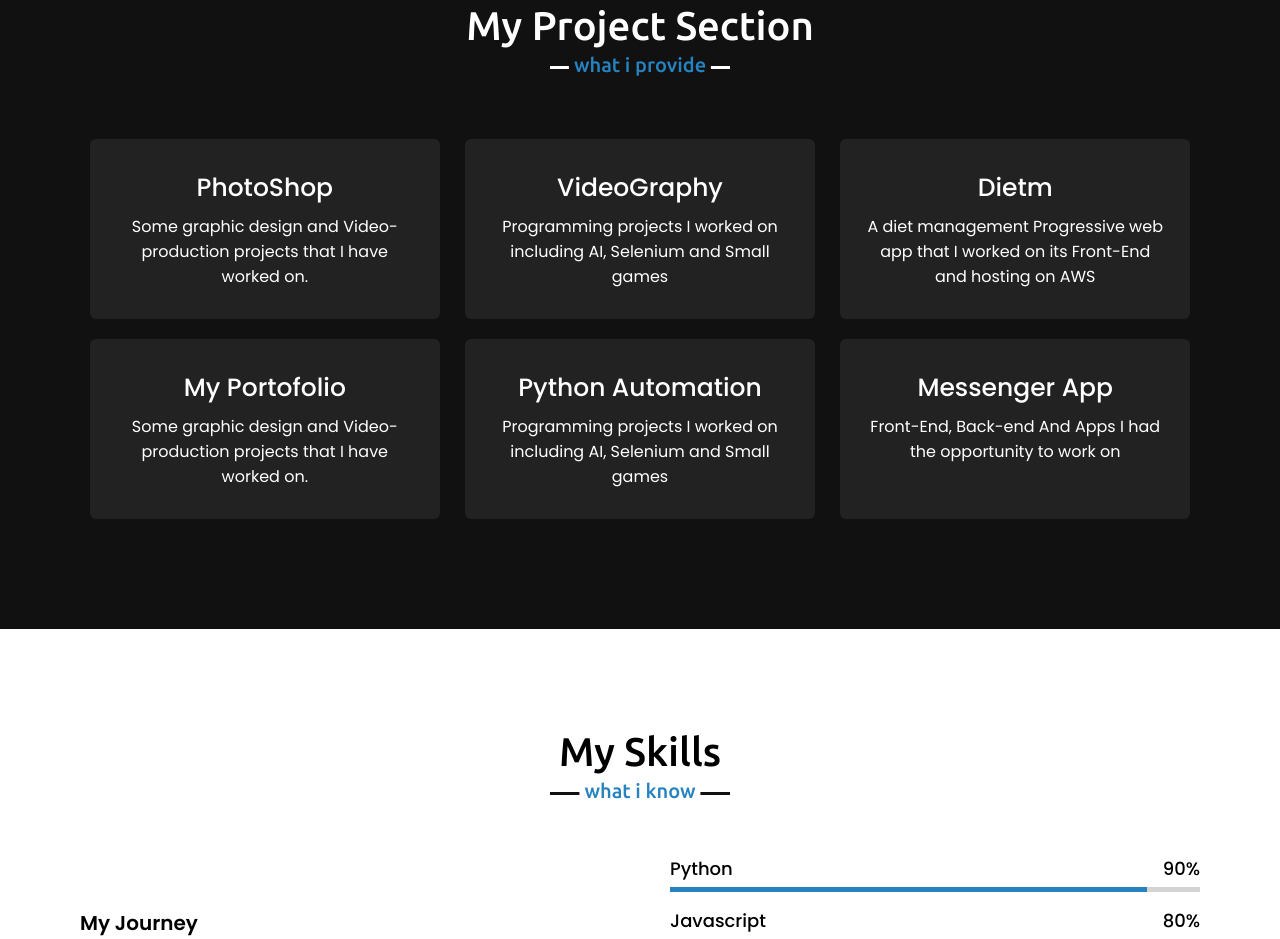
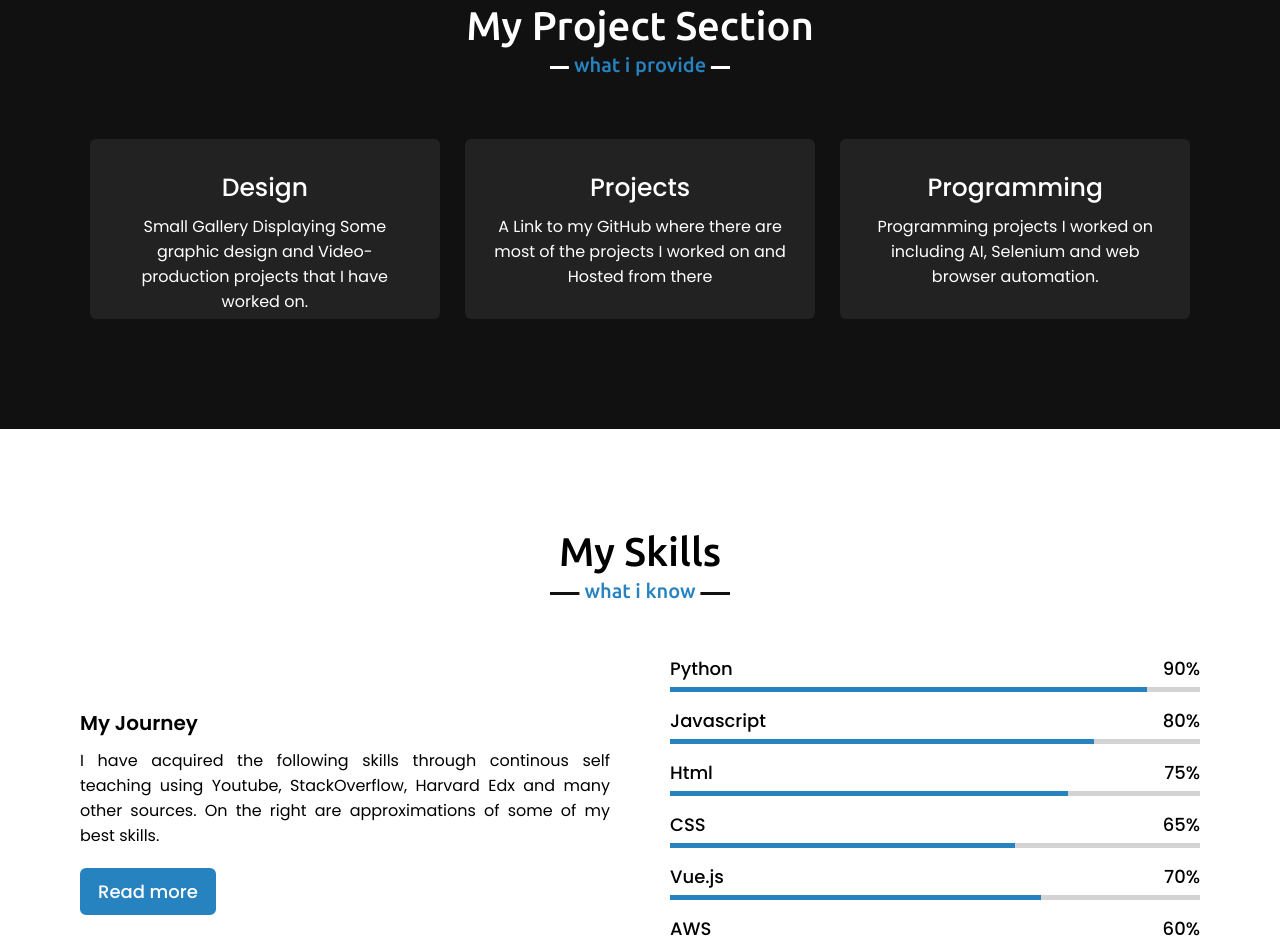
Before and after one commit to itsminani/Portfolio, a plain HTML site: page index.html in a window 1280 px wide. Shown: the part 1630-2569 px from the top of the page. Drawn offline with nearby package versions, Linux system fonts and the light colour scheme.

Commit message:
Added Resume

```diff
--- a/index.html
+++ b/index.html
@@ -1,5 +1,4 @@
 <!DOCTYPE html>
-<!-- Created By CodingNepal -->
 <html lang="en">
 <head>
     <meta charset="UTF-8">
@@ -34,7 +33,6 @@
         </div>
     </nav>
 
-    <!-- home section start -->
     <section class="home" id="home">
         <div class="max-width">
             <div class="home-content">
@@ -46,7 +44,6 @@
         </div>
     </section>
 
-    <!-- about section start -->
     <section class="about" id="about">
         <div class="max-width">
             <h2 class="title">About me</h2>
@@ -57,13 +54,12 @@
                 <div class="column right">
                     <div class="text">I'm Minani and I'm a <span class="typing-2"></span></div>
                     <p>I am deeply captivated by software engineering due to the imense challenges it provides that help my problem solving abilities. I was born and raised in Rwanda and computers have been my playground from a young age I just knew that i liked this subject and was lucky enough to find my passion at a young age.</p>
-                    <a href="#">Download CV</a>
+                    <a target="_blank" href="https://drive.google.com/file/d/108t7traPv9jHxFzoiQrmDD7HtdTeVadc/view?usp=sharing" >Download CV</a>
                 </div>
             </div>
         </div>
     </section>
 
-    <!-- creative section start -->
     <section class="creative" id="creative">
         <div class="max-width">
             <h2 class="title">My Project Section</h2>
@@ -72,53 +68,24 @@
                     <a href=".\Pages\PhotoDesign.html"">
                     <div class="box" >
 
-                        <div class="text" >PhotoShop</div>
-                        <p>Some graphic design and Video-production projects that I have worked on.</p>
+                        <div class="text" >Design</div>
+                        <p>Small Gallery Displaying Some graphic design and Video-production projects that I have worked on.</p>
                     </div>
                     </a>
                 </div>
                 <div class="card">
-                    <a href=".\Pages\Programming.html">
+                    <a href="https://github.com/itsminani?tab=repositories">
                         <div class="box">
-                            <!-- <i class="fas fa-chart-line"></i> -->
-                            <div class="text">VideoGraphy</div>
-                            <p>Programming projects I worked on including AI, Selenium and Small games</p>
+                            <div class="text">Projects</div>
+                            <p> A Link to my GitHub where there are most of the projects I worked on and Hosted from there</p>
                         </div>
                     </a>
                 </div>
                 <div class="card">
-                    <a href=".\Pages\Web design.html">
+                    <a>
                         <div class="box">
-                            <!-- <i class="fas fa-code"></i> -->
-                            <div class="text">Dietm</div>
-                            <p> A diet management Progressive web app that I worked on its Front-End and hosting on AWS</p>
-                        </div>
-                    </a>
-                </div>
-                <div class="card">
-                    <a href=".\Pages\Creative.html"">
-                    <div class="box" >
-                        <!-- <i class="fas fa-paint-brush"></i> -->
-                        <div class="text" >My Portofolio</div>
-                        <p>Some graphic design and Video-production projects that I have worked on.</p>
-                    </div>
-                    </a>
-                </div>
-                <div class="card">
-                    <a href=".\Pages\Programming.html">
-                        <div class="box">
-                            <!-- <i class="fas fa-chart-line"></i> -->
-                            <div class="text">Python Automation</div>
-                            <p>Programming projects I worked on including AI, Selenium and Small games</p>
-                        </div>
-                    </a>
-                </div>
-                <div class="card">
-                    <a href=".\Pages\Web design.html">
-                        <div class="box">
-                            <!-- <i clas s="fas fa-code"></i> -->
-                            <div class="text">Messenger App</div>
-                            <p>Front-End, Back-end And Apps I had the opportunity to work on</p>
+                            <div class="text">Programming</div>
+                            <p>Programming projects I worked on including AI, Selenium and web browser automation.</p>
                         </div>
                     </a>
                 </div>
@@ -127,7 +94,6 @@
         </div>
     </section>
 
-    <!-- projects section start -->
     <section class="projects" id="projects">
         <div class="max-width">
             <h2 class="title">My Skills</h2>
@@ -185,51 +151,6 @@
         </div>
     </section>
 
-    <!-- teams section start
-    <section class="teams" id="teams">
-        <div class="max-width">
-            <h2 class="title">My teams</h2>
-            <div class="carousel owl-carousel">
-                <div class="card">
-                    <div class="box">
-                        <img src="images/profile-1.jpeg" alt="">
-                        <div class="text">Someone name</div>
-                        <p>Lorem ipsum dolor sit amet consectetur adipisicing elit.</p>
-                    </div>
-                </div>
-                <div class="card">
-                    <div class="box">
-                        <img src="images/profile-2.jpeg" alt="">
-                        <div class="text">Someone name</div>
-                        <p>Lorem ipsum dolor sit amet consectetur adipisicing elit.</p>
-                    </div>
-                </div>
-                <div class="card">
-                    <div class="box">
-                        <img src="images/profile-3.jpeg" alt="">
-                        <div class="text">Someone name</div>
-                        <p>Lorem ipsum dolor sit amet consectetur adipisicing elit.</p>
-                    </div>
-                </div>
-                <div class="card">
-                    <div class="box">
-                        <img src="images/profile-4.jpeg" alt="">
-                        <div class="text">Someone name</div>
-                        <p>Lorem ipsum dolor sit amet consectetur adipisicing elit.</p>
-                    </div>
-                </div>
-                <div class="card">
-                    <div class="box">
-                        <img src="images/profile-5.jpeg" alt="">
-                        <div class="text">Someone name</div>
-                        <p>Lorem ipsum dolor sit amet consectetur adipisicing elit.</p>
-                    </div>
-                </div>
-            </div>
-        </div>
-    </section> -->
-
-    <!-- contact section start -->
     <section class="contact" id="contact">
         <div class="max-width">
             <h2 class="title">Contact me</h2>
@@ -287,7 +208,6 @@
         </div>
     </section>
 
-    <!-- footer section start -->
     <footer>
         <span>Created By <a>minanihertierluc</a> | <span class="far fa-copyright"></span> 2020 All rights reserved.</span>
     </footer>
```
Also changed, not shown: Assets/UnusedCode.html (added, +43 -0 lines), 1 other file.
